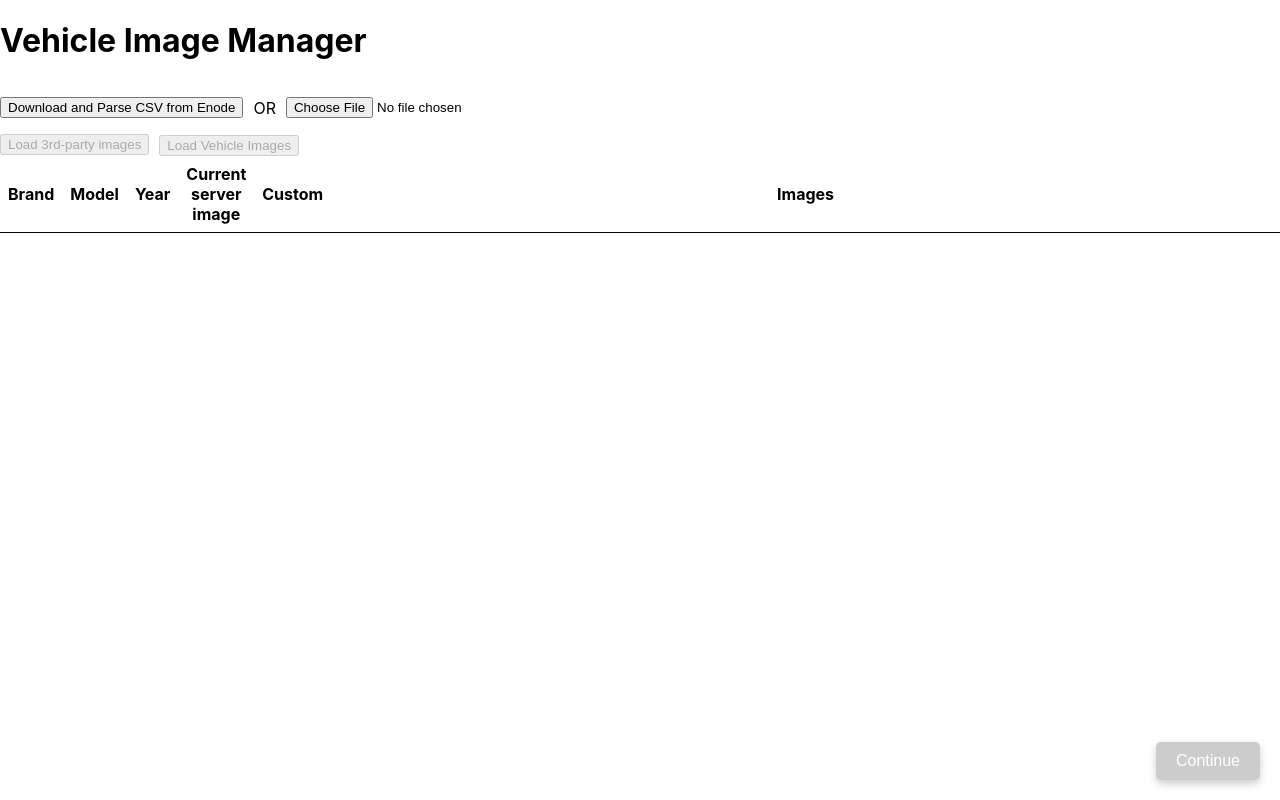
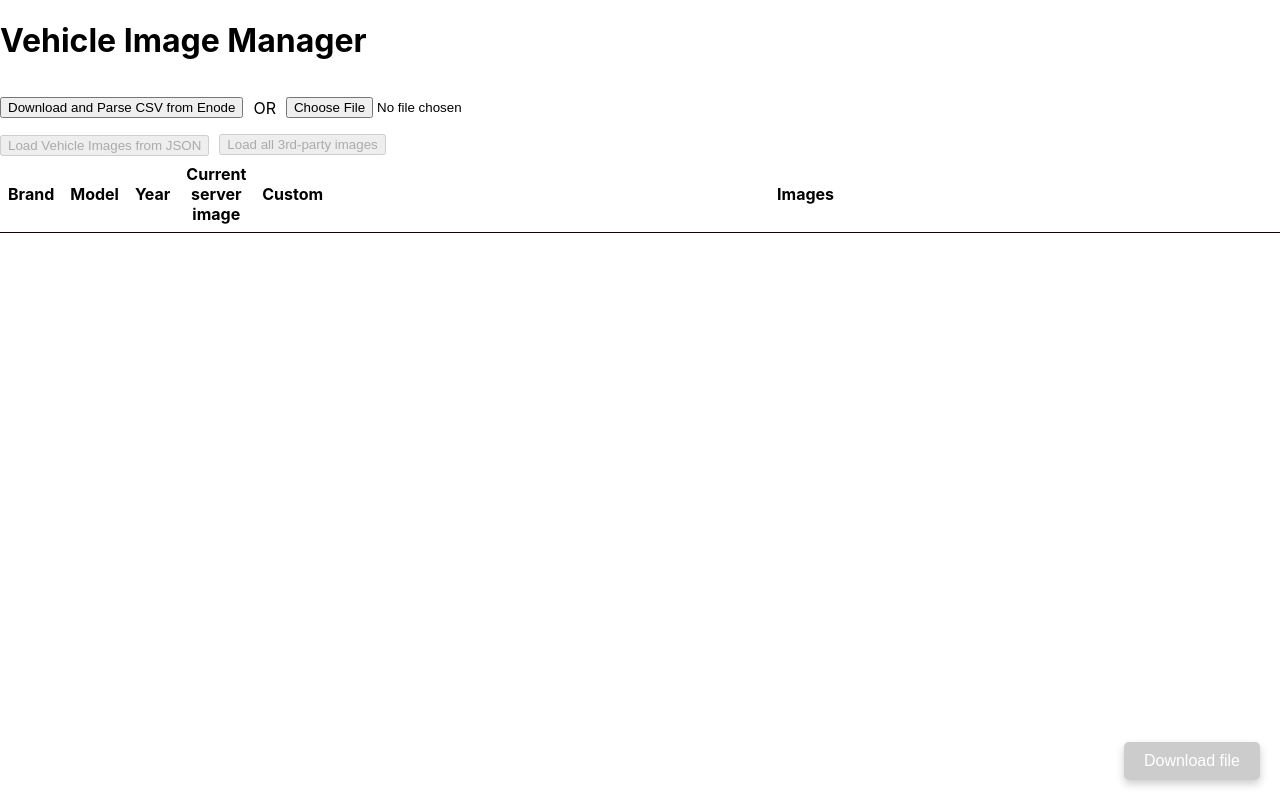
Before and after one commit to ChrissHeIs/electricco-vehicle-image-manager, a React (Create React App) app: page / in a window 1280 px wide. Built offline with nearby package versions, Linux system fonts and the light colour scheme.

Commit message:
Cosmetic changes

```diff
--- a/src/App.tsx
+++ b/src/App.tsx
@@ -74,8 +74,8 @@ const App: React.FC = () => {
         <CsvUploader setUpdatedVehicles={handleCsvLoaded} />
 
         <div style={{ display: 'flex', alignItems: 'center', gap: '10px' }}>
-          <button onClick={showThirdPartyImages} disabled={updatedVehicles.length == 0}>Load 3rd-party images</button>
           <ImagesFileUploader isDisabled={updatedVehicles.length == 0} onGetVehicleImages={handleVehicleImagesFromJSONFile} />
+          <button onClick={showThirdPartyImages} disabled={updatedVehicles.length == 0}>Load all 3rd-party images</button>
         </div>
         <VehicleTable
           vehicles={updatedVehicles/*.slice(0, 3) Limit to first 3 vehicles for debuggings*/}
--- a/src/components/ImagesFileUploader.tsx
+++ b/src/components/ImagesFileUploader.tsx
@@ -64,7 +64,7 @@ const ImagesFileUploader: React.FC<ImagesFileUploaderProps> = ({isDisabled, onGe
                 onClick={() => document.getElementById('vehicleImageFile')?.click()}
                 disabled={isDisabled}
             >
-                Load Vehicle Images
+                Load Vehicle Images from JSON
             </button>
             {error && (
                 <p>{error}</p>
--- a/src/components/LazyImage.tsx
+++ b/src/components/LazyImage.tsx
@@ -35,7 +35,7 @@ const LazyImage: React.FC<LazyImageProps> = ({ src, ...props }) => {
       ref={imgRef}
       {...props}
       src={isVisible ? src : undefined} // Set the image source only when visible
-      alt={props.alt || 'Lazy loaded image'} // Ensure alt text is passed
+      alt={props.alt || 'No image'} // Ensure alt text is passed
     />
   );
 };
--- a/src/components/OverrideImage.tsx
+++ b/src/components/OverrideImage.tsx
@@ -59,18 +59,7 @@ const OverrideImage: React.FC<OverrideImageProps> = ({ image, onChange }) => {
       {/* If no image, show buttons */}
       {!currentImage ? (
         <div style={{ display: 'flex', flexDirection: 'column', gap: '10px' }}>
-          <button onClick={() => document.getElementById('uploadInput')?.click()}>
-            Upload
-          </button>
-          <span style={{ textAlign: 'center' }}>OR</span>
           <button onClick={handlePasteUrl}>Paste URL</button>
-          <input
-            type="file"
-            id="uploadInput"
-            style={{ display: 'none' }}
-            accept="image/*"
-            onChange={handleUploadImage}
-          />
         </div>
       ) : (
         <div style={{ position: 'relative' }}>
--- a/src/components/VehicleTable.tsx
+++ b/src/components/VehicleTable.tsx
@@ -138,7 +138,7 @@ const VehicleTable: React.FC<VehicleTableProps> = ({ vehicles, serverImages, sho
           ))}
         </tbody>
       </table>
-      <button className='pinned-button' onClick={handleContinue} disabled={imageURLsToUse.size == 0}>Continue</button>
+      <button className='pinned-button' onClick={handleContinue} disabled={imageURLsToUse.size == 0}>Download file</button>
       {overlayImageUrl && (
         <ZoomOverlayImage imageURL={overlayImageUrl} onClose={closeOverlay} />
       )}
```
